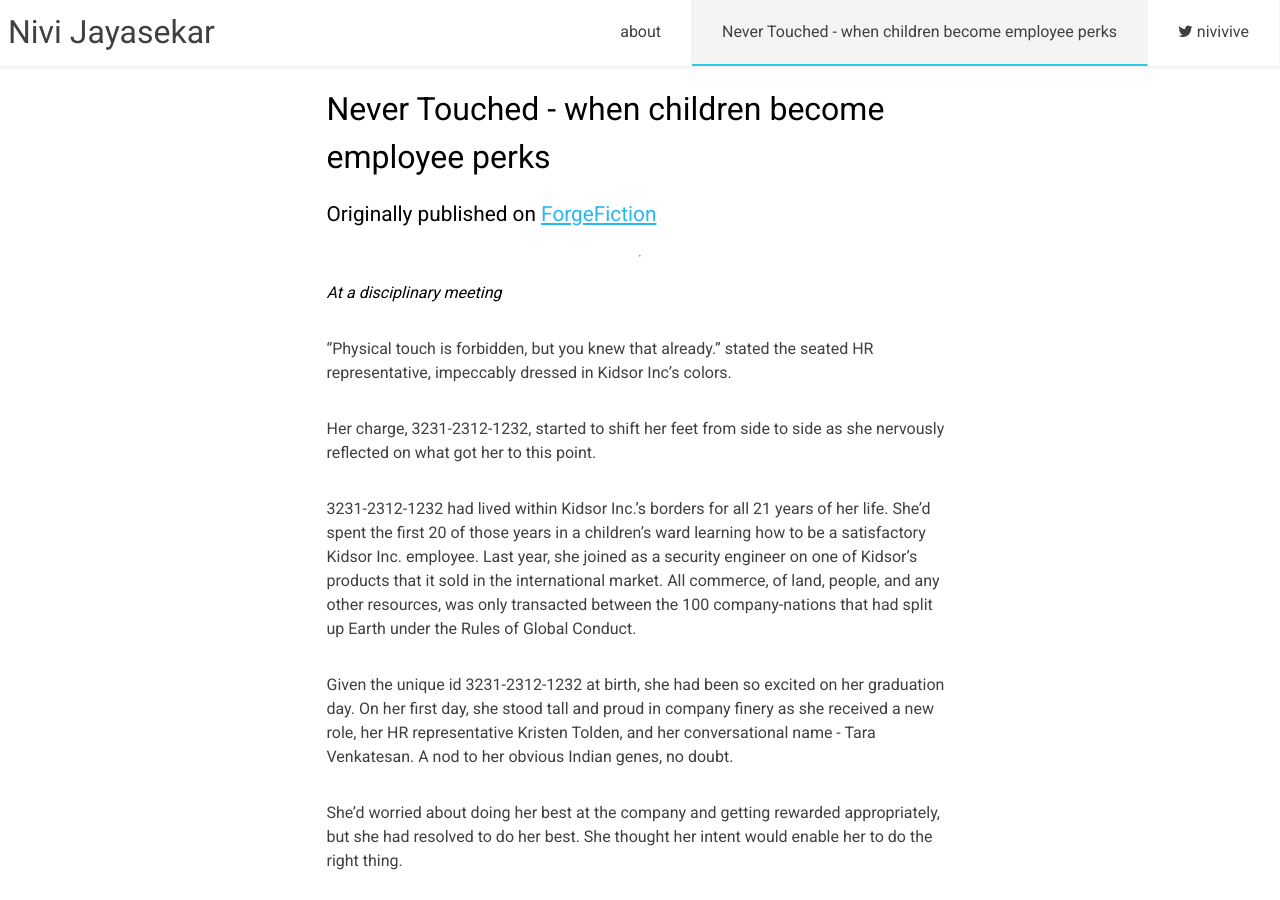
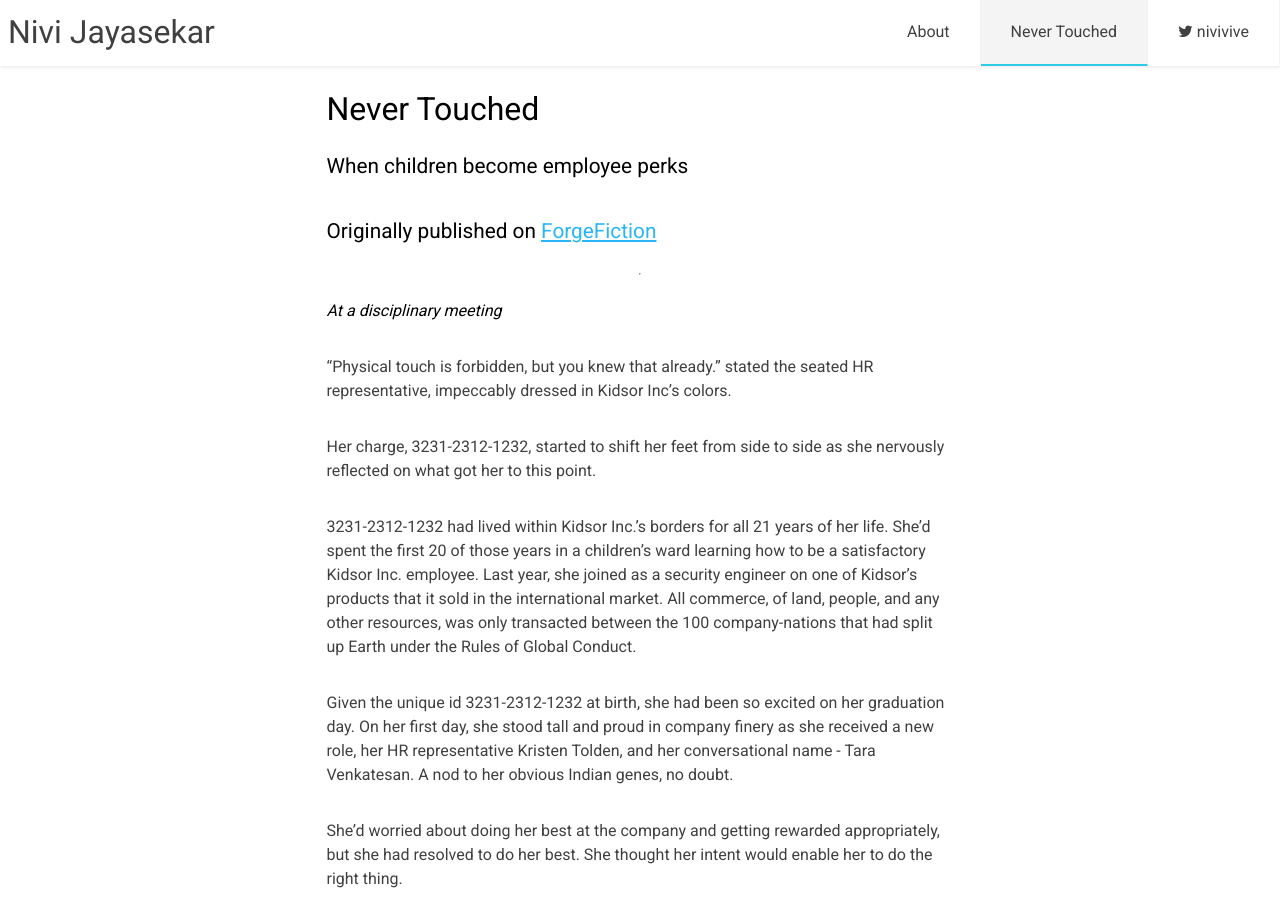
Before and after one commit to nivivive/heynivi, a Jekyll site: the page built from short.md, in a window 1280 px wide and 900 px high. Built offline with Jekyll 4.4.1, drawn with Linux system fonts in a browser that asks for light colours; nearby versions of some CDN libraries; our own code applies the rules of GitHub Pages for plain Markdown files.

```diff
--- a/about.html
+++ b/about.html
@@ -1,7 +1,7 @@
 ---
 layout: page
 description: <i class="fa fa-heart" aria-hidden="true"></i>
-title: 'about'
+title: 'About'
 ---
 
 <h1>
--- a/short.md
+++ b/short.md
@@ -1,7 +1,8 @@
 ---
 layout: page
 ---
-# Never Touched - when children become employee perks
+# Never Touched
+## When children become employee perks
 ## Originally published on [ForgeFiction](https://forgefiction.com/book/quarantinefiction---fictional-stories-143mwz/read/restart-3vc9VT)
 -------------------------------
 
```
Also changed, not shown: other parts of about.html (+1 -1 lines), _posts/2021-01-24-the-habit-of-creating.md (added, +6 -0 lines), _posts/2021-02-16-have-no-fear-no-idea-is-new.md (added, +6 -0 lines).
